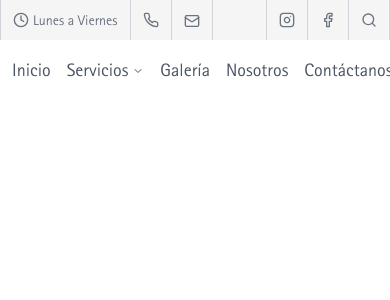
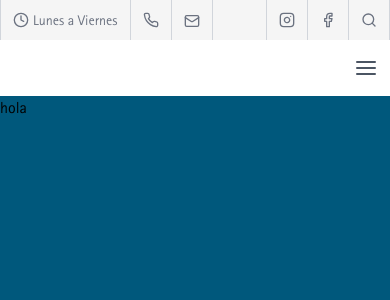
Before and after one commit to agusgonz/osamec, a Next.js app: page / in a window 390 px wide. Shown: the top 300 px of the page. Built offline with nearby package versions, Linux system fonts and the light colour scheme.

Commit message:
Add basic navbar for small screen

```diff
--- a/package.json
+++ b/package.json
@@ -9,6 +9,7 @@
     "lint": "next lint"
   },
   "dependencies": {
+    "@radix-ui/react-accordion": "^1.1.2",
     "@radix-ui/react-navigation-menu": "^1.1.4",
     "class-variance-authority": "^0.7.0",
     "clsx": "^2.0.0",
--- a/src/app/page.tsx
+++ b/src/app/page.tsx
@@ -1,5 +1,5 @@
 import { rotis_sans_serif, serpentine_icg } from "@/fonts"
 
 export default function Page() {
-	return <div></div>
+	return <div className="bg-blue-osa h-screen">hola</div>
 }
--- /dev/null
+++ b/src/components/AccordionButton.tsx
@@ -0,0 +1,34 @@
+import {
+	Accordion,
+	AccordionContent,
+	AccordionItem,
+	AccordionTrigger,
+} from "@/components/ui/Accordion"
+import { FC, ReactNode } from "react"
+import { item } from "./Navbar"
+
+interface AccordionButtonProps {
+	trigger: string | ReactNode
+	body: string | ReactNode
+}
+
+const AccordionButton: FC<AccordionButtonProps> = ({
+	trigger,
+	body,
+}) => {
+	return (
+		<Accordion
+			type="single"
+			collapsible
+			className="w-full"
+		>
+			<AccordionItem value="item-1">
+				<AccordionTrigger className="w-full">
+					{trigger}
+				</AccordionTrigger>
+				<AccordionContent>{body}</AccordionContent>
+			</AccordionItem>
+		</Accordion>
+	)
+}
+export default AccordionButton
--- a/src/components/Navbar.tsx
+++ b/src/components/Navbar.tsx
@@ -1,12 +1,18 @@
-import React from "react"
+"use client"
+import React, { ReactNode } from "react"
 import PreNavbar from "./PreNavbar"
 import Link from "next/link"
 import Image from "next/image"
 import LogoImage from "../../public/images/logo/logo-resumido-color.svg"
 import NavigationButton from "./NavigationButton"
+import useWindowSize from "@/hooks/useWindowSize"
+import AccordionButton from "./AccordionButton"
+import { AlignJustify, ChevronDown } from "lucide-react"
+import { NavigationMenuLink } from "@radix-ui/react-navigation-menu"
+import { navigationMenuTriggerStyle } from "./ui/NavigationMenu"
 
-export type navItem = {
-	text: string
+export type item = {
+	text: string | ReactNode
 	href: string
 	subItems?: {
 		text: string
@@ -14,7 +20,7 @@ export type navItem = {
 	}[]
 }
 
-const navItems: navItem[] = [
+const navItems: item[] = [
 	{
 		text: "Inicio",
 		href: "/",
@@ -56,19 +62,57 @@ const navItems: navItem[] = [
 ]
 
 export default function Navbar() {
+	const { width, height } = useWindowSize()
+
 	return (
 		<div className="bg-white">
 			<PreNavbar />
 			<div className="container mx-auto text-lg py-4 px-3 sm:px-0 text-gray-600">
-				<ul className="flex gap-4 items-center">
+				{width <= 500 ? (
+					<AccordionButton
+						trigger={
+							<div className="w-full flex justify-end ">
+								<AlignJustify />
+							</div>
+						}
+						body={
+							<ul className="flex flex-col gap-4  mt-4">
 								{navItems.map((navItem, navItemIndex) => {
 									return (
 										<li
-								className={``}
-								key={navItem.text}
+											className="hover:text-gray-900"
+											key={navItem.href}
 										>
 											{navItem.subItems ? (
-									<NavigationButton navItem={navItem} />
+												<AccordionButton
+													trigger={
+														<div className="w-min flex items-center">
+															<div>{navItem.text}</div>
+															<ChevronDown className="ml-1 h-3 w-3" />
+														</div>
+													}
+													body={
+														<ul className="text-base px-3 flex flex-col gap-3 pt-4">
+															{navItem.subItems.map(
+																subItem => {
+																	return (
+																		<li
+																			key={subItem.text}
+																			className="text-gray-600  hover:text-gray-900"
+																		>
+																			<Link
+																				key={subItem.text}
+																				href={subItem.href}
+																			>
+																				{subItem.text}
+																			</Link>
+																		</li>
+																	)
+																}
+															)}
+														</ul>
+													}
+												/>
 											) : (
 												<Link href={navItem.href}>
 													{navItem.text}
@@ -78,6 +122,28 @@ export default function Navbar() {
 									)
 								})}
 							</ul>
+						}
+					/>
+				) : (
+					<ul className="flex gap-4 items-center">
+						{navItems.map((navItem, navItemIndex) => {
+							return (
+								<li
+									className="hover:text-gray-900"
+									key={navItem.href}
+								>
+									{navItem.subItems ? (
+										<NavigationButton item={navItem} />
+									) : (
+										<Link href={navItem.href}>
+											{navItem.text}
+										</Link>
+									)}
+								</li>
+							)
+						})}
+					</ul>
+				)}
 			</div>
 		</div>
 	)
--- a/src/components/NavigationButton.tsx
+++ b/src/components/NavigationButton.tsx
@@ -13,32 +13,33 @@ import {
 } from "@/components/ui/NavigationMenu"
 
 import { FC } from "react"
-import { navItem } from "./Navbar"
+import { item } from "./Navbar"
 
 interface NavigationButtonProps {
-	navItem: navItem
+	item: item
 }
 
 const NavigationButton: FC<NavigationButtonProps> = ({
-	navItem,
+	item,
 }) => {
 	return (
 		<NavigationMenu>
 			<NavigationMenuList>
 				<NavigationMenuItem>
 					<NavigationMenuTrigger className="bg-none">
-						{navItem.text}
+						{item.text}
 					</NavigationMenuTrigger>
 					<NavigationMenuContent className=" min-w-[160px] border border-gray-300 p-4 flex flex-col bg-gray-osa mt-2 gap-2">
-						{navItem.subItems?.map(item => {
+						{item.subItems?.map(item => {
 							return (
 								<Link
+									key={item.text}
 									href={item.href}
 									legacyBehavior
 									passHref
 								>
 									<NavigationMenuLink
-										className={`${navigationMenuTriggerStyle()}  hover:underline`}
+										className={`${navigationMenuTriggerStyle()} text-gray-600  hover:text-gray-900`}
 									>
 										{item.text}
 									</NavigationMenuLink>
--- a/src/components/PreNavbar.tsx
+++ b/src/components/PreNavbar.tsx
@@ -48,11 +48,11 @@ export default function PreNavbar() {
 			<div
 				className={`container mx-auto flex justify-between`}
 			>
-				<ul className=" flex">
+				<ul className=" flex whitespace-nowrap">
 					{itemsInfo.map((itemInfo, itemInfoIndex) => {
 						return (
 							<li
-								key={itemInfo.name}
+								key={itemInfo.text}
 								className={`py-2 px-3 border-r border-gray-300 ${
 									itemInfoIndex == 0 && "border-l flex-grow"
 								}`}
--- /dev/null
+++ b/src/components/ui/Accordion.tsx
@@ -0,0 +1,71 @@
+"use client"
+
+import * as React from "react"
+import * as AccordionPrimitive from "@radix-ui/react-accordion"
+import { ChevronDown } from "lucide-react"
+
+import { cn } from "@/lib/utils"
+
+const Accordion = AccordionPrimitive.Root
+
+const AccordionItem = React.forwardRef<
+	React.ElementRef<typeof AccordionPrimitive.Item>,
+	React.ComponentPropsWithoutRef<
+		typeof AccordionPrimitive.Item
+	>
+>(({ className, ...props }, ref) => (
+	<AccordionPrimitive.Item
+		ref={ref}
+		className={cn("", className)}
+		{...props}
+	/>
+))
+AccordionItem.displayName = "AccordionItem"
+
+const AccordionTrigger = React.forwardRef<
+	React.ElementRef<typeof AccordionPrimitive.Trigger>,
+	React.ComponentPropsWithoutRef<
+		typeof AccordionPrimitive.Trigger
+	>
+>(({ className, children, ...props }, ref) => (
+	<AccordionPrimitive.Header className="flex">
+		<AccordionPrimitive.Trigger
+			ref={ref}
+			className={cn(
+				"transition-all [&[data-state=open]>svg]:rotate-180",
+				className
+			)}
+			{...props}
+		>
+			{children}
+			{/* <ChevronDown className="h-4 w-4 shrink-0 transition-transform duration-200" /> */}
+		</AccordionPrimitive.Trigger>
+	</AccordionPrimitive.Header>
+))
+AccordionTrigger.displayName =
+	AccordionPrimitive.Trigger.displayName
+
+const AccordionContent = React.forwardRef<
+	React.ElementRef<typeof AccordionPrimitive.Content>,
+	React.ComponentPropsWithoutRef<
+		typeof AccordionPrimitive.Content
+	>
+>(({ className, children, ...props }, ref) => (
+	<AccordionPrimitive.Content
+		ref={ref}
+		className="overflow-hidden transition-all data-[state=closed]:animate-accordion-up data-[state=open]:animate-accordion-down"
+		{...props}
+	>
+		<div className={cn("", className)}>{children}</div>
+	</AccordionPrimitive.Content>
+))
+
+AccordionContent.displayName =
+	AccordionPrimitive.Content.displayName
+
+export {
+	Accordion,
+	AccordionItem,
+	AccordionTrigger,
+	AccordionContent,
+}
--- /dev/null
+++ b/src/hooks/useWindowSize.tsx
@@ -0,0 +1,29 @@
+import { useEffect, useState } from "react";
+
+interface windowSize {
+  width: number
+  height: number
+}
+
+export default function useWindowSize() {
+  const [windowSize, setWindowSize] = useState<windowSize>({
+    width: 0,
+    height: 0,
+  })
+
+  useEffect(() => {
+    function handleResize() {
+      setWindowSize({
+        width: window.innerWidth,
+        height: window.innerHeight,
+      })
+    }
+
+    window.addEventListener("resize", handleResize)
+
+    handleResize()
+
+    return () => window.removeEventListener("resize", handleResize)
+  }, [])
+  return windowSize;
+}
```
Also changed, not shown: 1 other file (tests, documents, lock files or other folders). Lines whose indentation alone changed are shown as unchanged.
